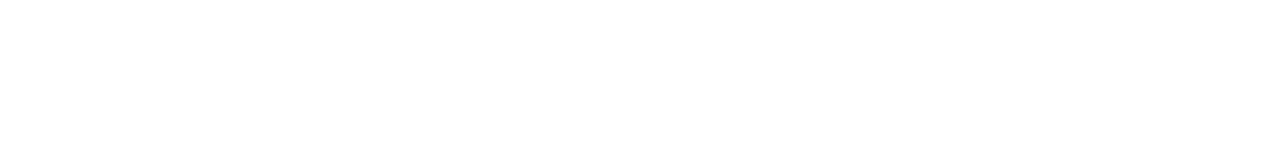
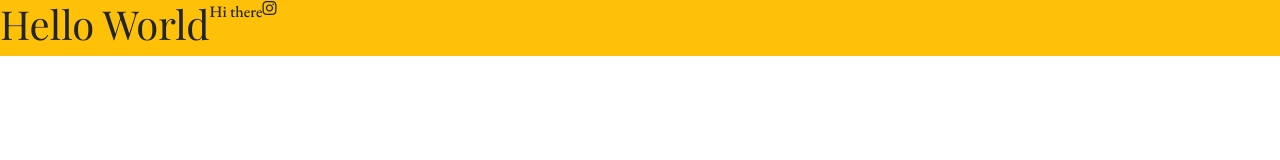
Before and after one commit to Maria09876/Portfolio, a plain HTML site: page index.html in a window 1280 px wide. Drawn offline with nearby package versions, Linux system fonts and the light colour scheme; a web font is replaced by a local one.

Commit message:
imported font awesome/changed font family

```diff
--- a/index.html
+++ b/index.html
@@ -27,8 +27,18 @@
       href="https://fonts.googleapis.com/css2?family=EB+Garamond:wght@500&family=Playfair+Display:ital@0;1&display=swap"
       rel="stylesheet"
     />
+    <script
+      src="https://kit.fontawesome.com/93cdaf1c6a.js"
+      crossorigin="anonymous"
+    ></script>
     <link rel="stylesheet" href="src/styles.css" />
     <title>Document</title>
   </head>
-  <body></body>
+  <body>
+    <div class="d-flex bg-warning">
+      <h1>Hello World</h1>
+      <p>Hi there</p>
+      <i class="fa-brands fa-instagram"></i>
+    </div>
+  </body>
 </html>
--- a/src/styles.css
+++ b/src/styles.css
@@ -2,3 +2,11 @@
 serif;
 font-family: 'Playfair Display',
 serif; */
+
+h1{
+    font-family: 'Playfair Display', serif;
+}
+
+p{
+    font-family: 'EB Garamond', serif;
+}
```
